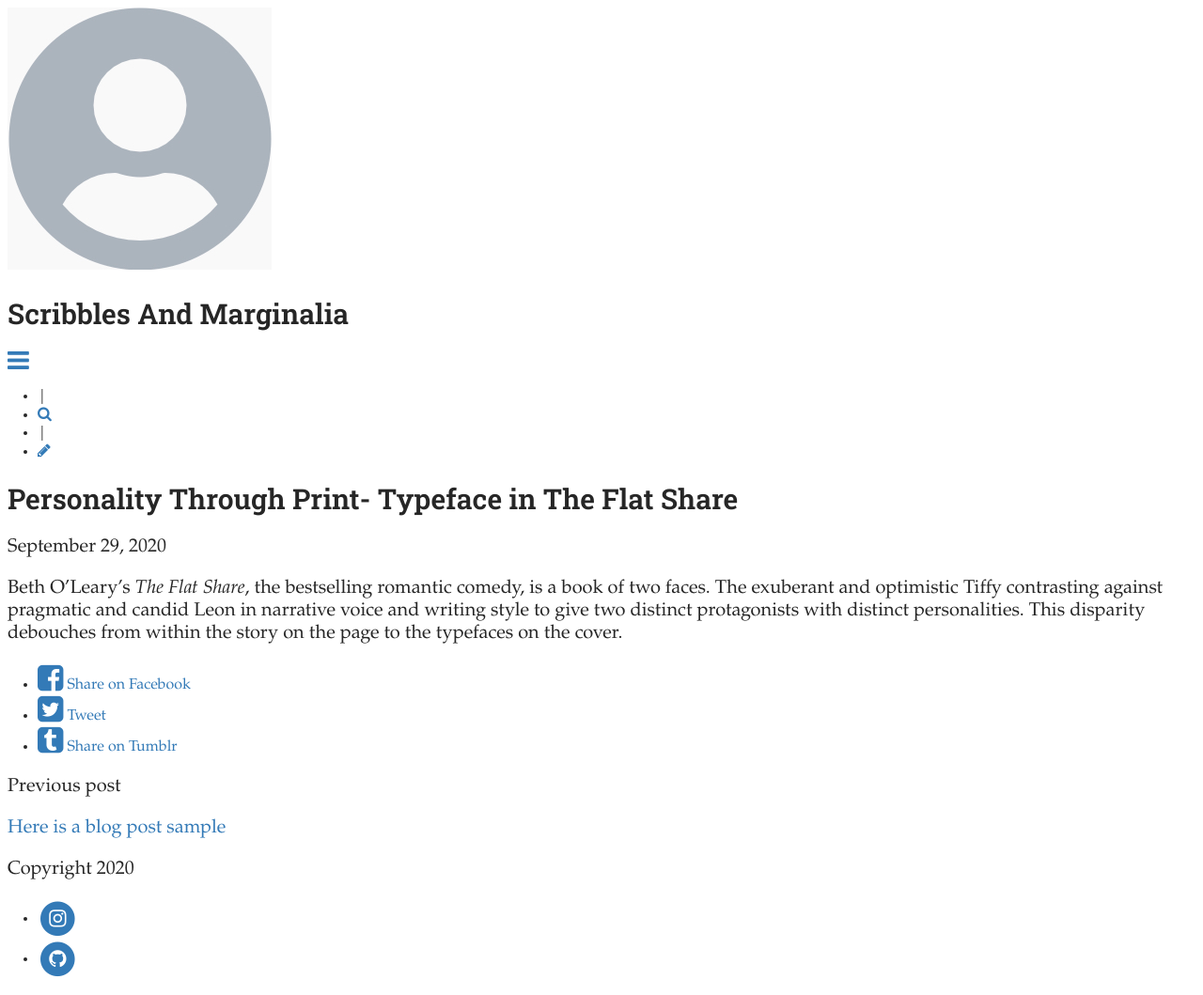
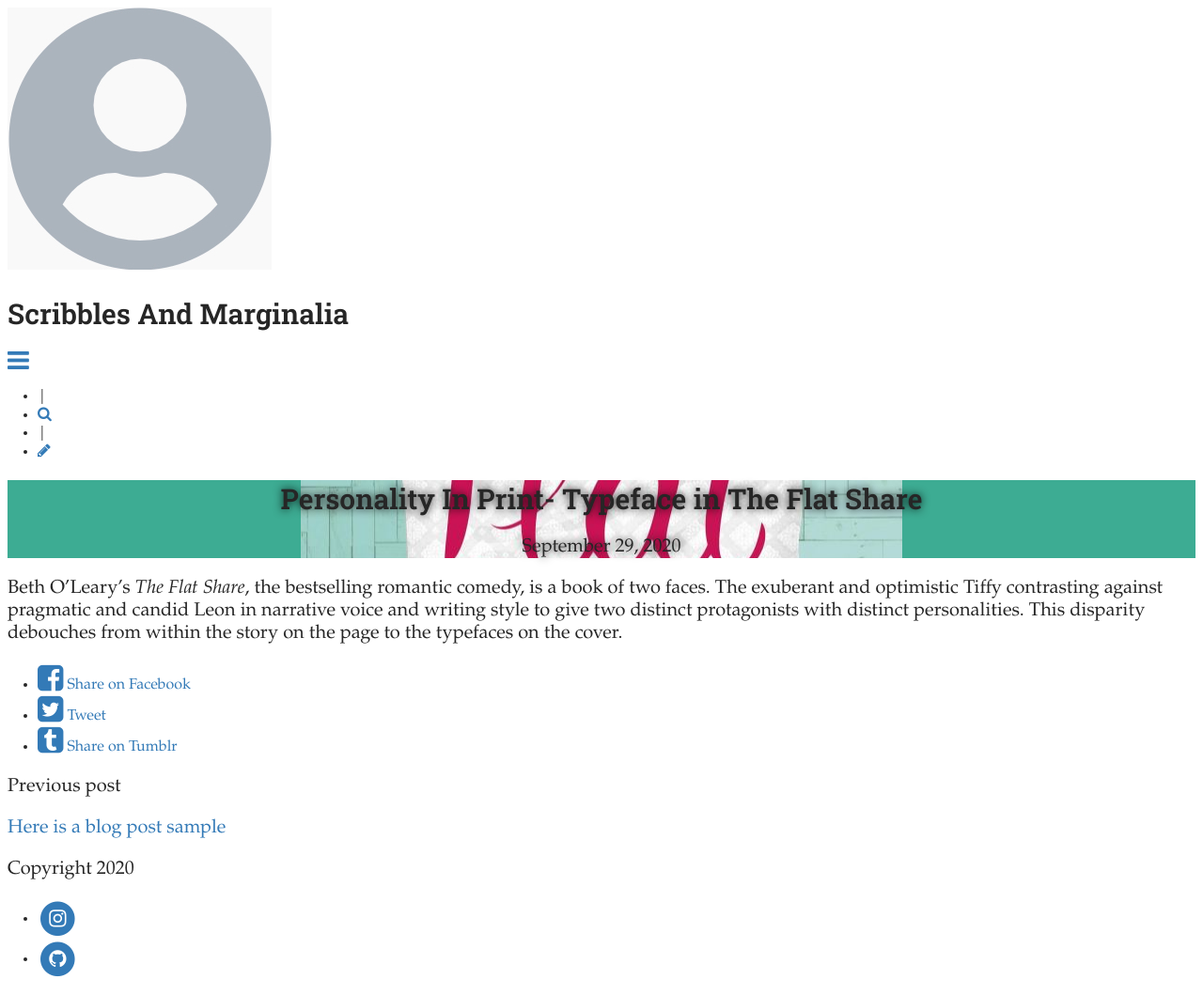
Before and after one commit to eyescroll/BrookesBlog, a Jekyll site: the page built from _posts/2020-09-29-personality-through-print-typeface-in-the-flat-share.md, in a window 1280 px wide. Shown: the whole page at 94% size. Built offline with Jekyll 4.4.1, drawn with Linux system fonts in a browser that asks for light colours; some web fonts are replaced.

Commit message:
Update Post “2020-09-29-personality-through-print-typeface-in-the-flat-share”

```diff
--- a/_posts/2020-09-29-personality-through-print-typeface-in-the-flat-share.md
+++ b/_posts/2020-09-29-personality-through-print-typeface-in-the-flat-share.md
@@ -1,7 +1,9 @@
 ---
 layout: post
-title: Personality Through Print- Typeface in The Flat Share
+title: Personality In Print- Typeface in The Flat Share
 date: 2020-09-29T15:51:33.164Z
+header_feature_image: ../uploads/theflatsharecover.jpg
+caption: Beth O'Leary's bestselling debut novel
 comments: true
 ---
 Beth O'Leary's *The Flat Share*, the bestselling romantic comedy, is a book of two faces. The exuberant and optimistic Tiffy contrasting against pragmatic and candid Leon in narrative voice and writing style to give two distinct protagonists with distinct personalities. This disparity debouches from within the story on the page to the typefaces on the cover.
```
Also changed, not shown: uploads/theflatsharecover.jpg (added).
